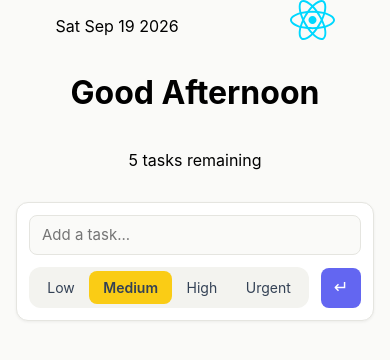
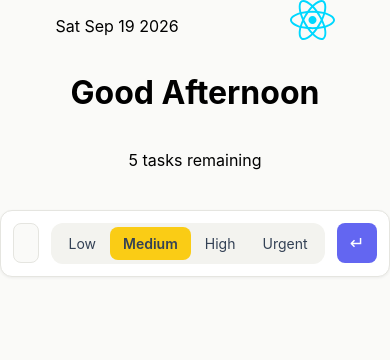
Before and after one commit to AdamKirikisla/react-state-todo-app, a React (Vite) app in the folder react-state-todo-app/: page / in a window 390 px wide. Shown: the top 360 px of the page. Built offline with nearby package versions, Linux system fonts and the light colour scheme.

Commit message:
update styles: hover radio buttons

```diff
--- a/react-state-todo-app/src/styles.css
+++ b/react-state-todo-app/src/styles.css
@@ -76,7 +76,7 @@ form{
 }
 
 .form-button:hover{
-    background-color: #4f46e5;
+    background-color: #2016e9;
 }
 
 .form-button:active{
@@ -88,20 +88,6 @@ form{
     outline-offset: 2px;
 }
 
-@media (max-width: 600px){
-    form{
-        flex-wrap: wrap;
-        margin: 1rem;
-    }
-
-    .inpute-text{
-        flex-basis: 100%;
-    }
-
-    .radio-inputs{
-        flex: 1;
-    }
-}
 
 .radio-inputs {
   position: relative;
@@ -139,18 +125,33 @@ form{
   font-weight: 600;
 }
 
+
+
+
+.radio-inputs .radio input[value="low"]:hover + .radio-text {
+  background-color: #4ade808c;
+}
 .radio-inputs .radio input[value="low"]:checked + .radio-text {
   background-color: #4ade80;
 }
 
+.radio-inputs .radio input[value="medium"]:hover + .radio-text {
+  background-color: #facc158c;
+}
 .radio-inputs .radio input[value="medium"]:checked + .radio-text {
   background-color: #facc15;
 }
 
+.radio-inputs .radio input[value="high"]:hover + .radio-text {
+  background-color: #fb923cac;
+}
 .radio-inputs .radio input[value="high"]:checked + .radio-text {
   background-color: #fb923c;
 }
 
+.radio-inputs .radio input[value="urgent"]:hover + .radio-text {
+  background-color: #f51c1cac;
+}
 .radio-inputs .radio input[value="urgent"]:checked + .radio-text {
-  background-color: #f87171;
+  background-color: #f13232;
 }
```
